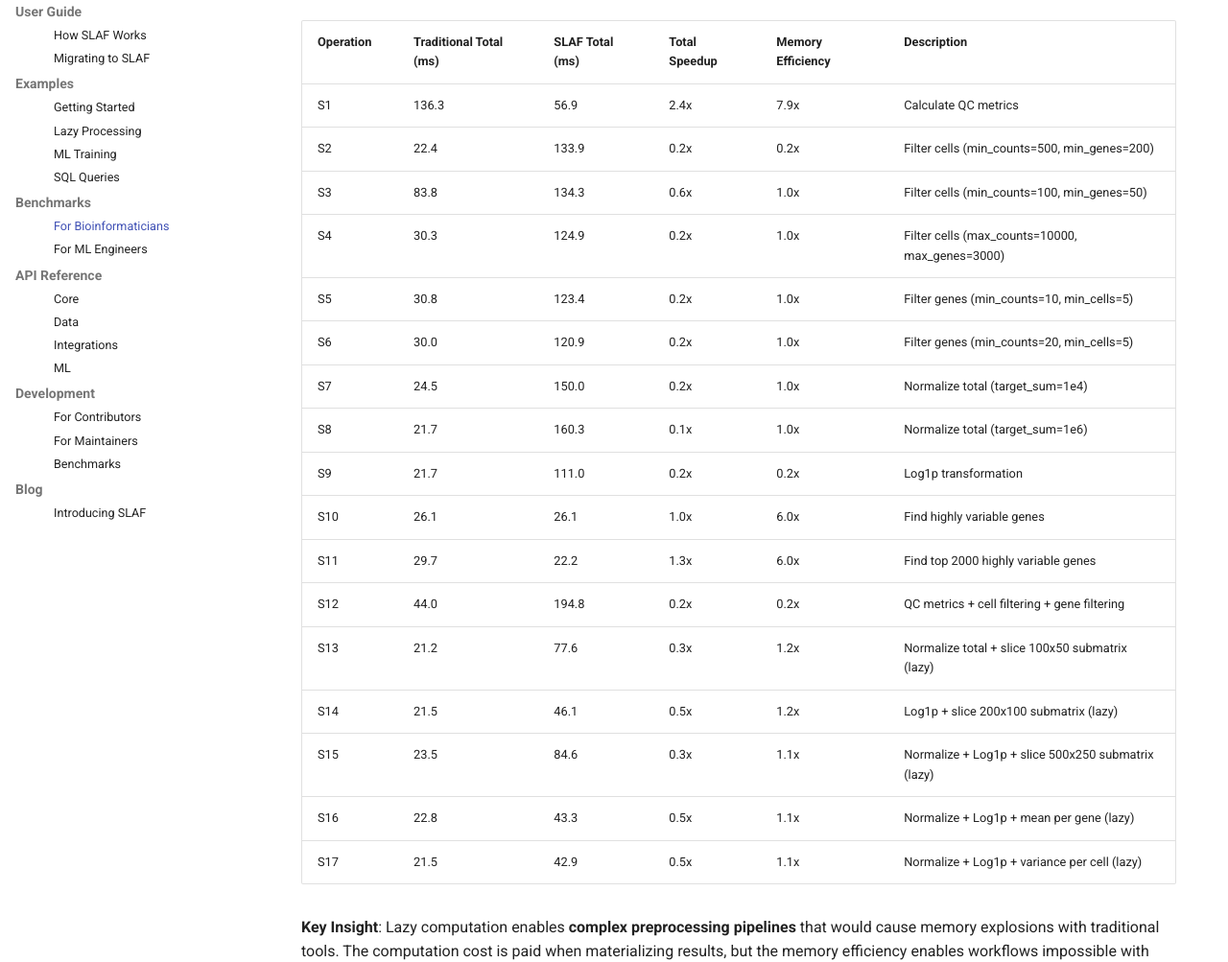
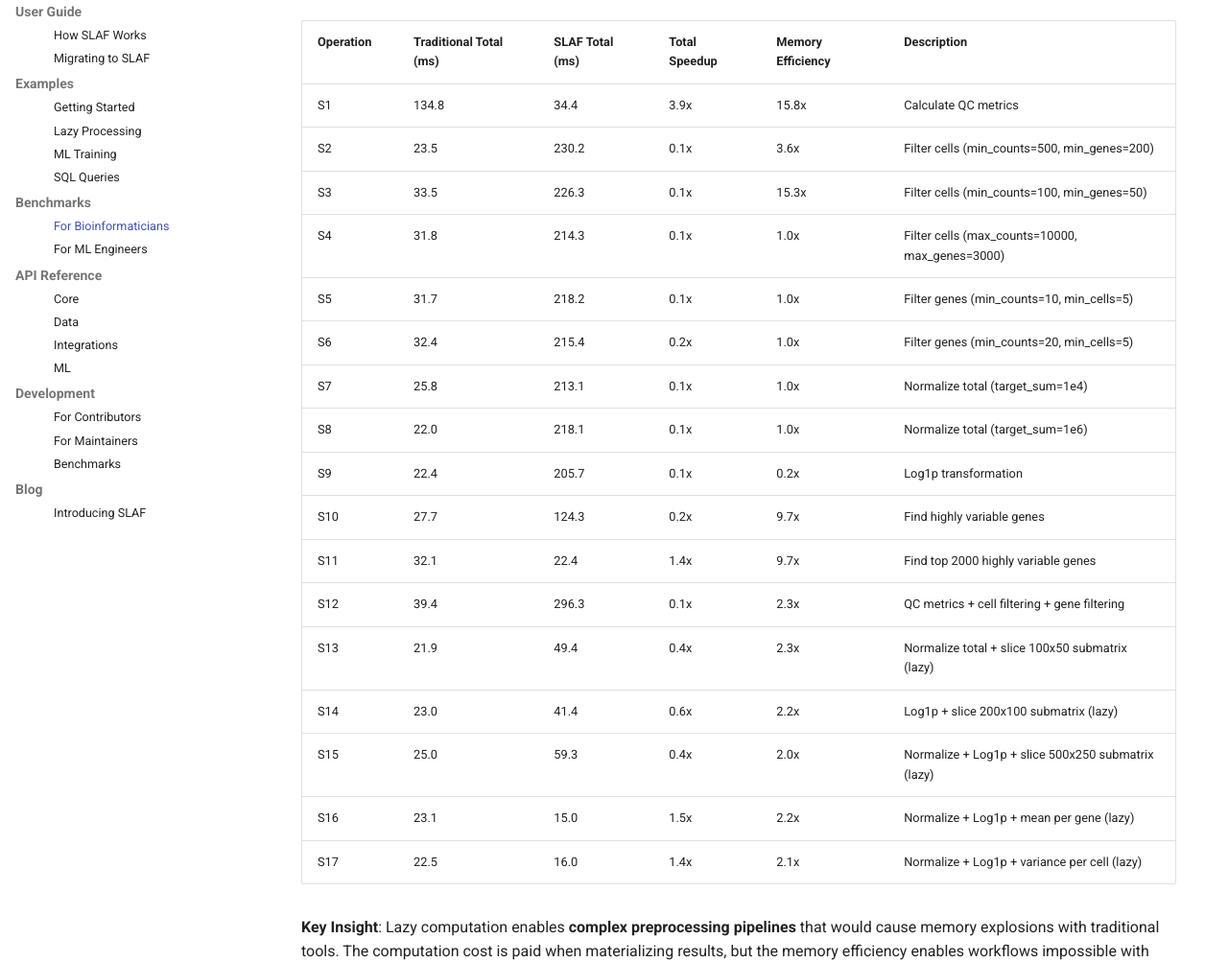
Before and after one commit to slaf-project/slaf, an MkDocs documentation site: the page built from docs/benchmarks/bioinformatics_benchmarks.md, in a window 1280 px wide and 1400 px high, scrolled down 6157 px. Shown: the part 158-1161 px from the top of the window at 96% size. Built offline with MkDocs 1.6.1 and Material for MkDocs 9.7.7, drawn with Linux system fonts in a browser that asks for light colours; comment, search, counter and statistics services are not loaded; some of the changed text lies outside the part shown.

Commit message:
update bioinformatics benchmarks after loading speedups

```diff
--- a/docs/benchmarks/bioinformatics_benchmarks.md
+++ b/docs/benchmarks/bioinformatics_benchmarks.md
@@ -86,16 +86,16 @@ cluster_cells = slaf.filter_cells(leiden=["0", "1", "2"])
 
 | Scenario                | Traditional Total (ms) | SLAF Total (ms) | Total Speedup | Memory Efficiency | Description          |
 | ----------------------- | ---------------------- | --------------- | ------------- | ----------------- | -------------------- |
-| S1       |   39.8 |    8.8 |     4.5x |     4.9x | Cells with >=500 genes |
-| S2       |   22.4 |    8.1 |     2.8x |     4.6x | Cells with <=15% mitochondrial genes |
-| S3       |   18.6 |    8.2 |     2.3x |     4.6x | Cells with low mitochondrial content |
-| S4       |   19.4 |    8.7 |     2.2x |     5.0x | Cells in clusters 0,1,2 |
-| S5       |   18.5 |    9.1 |     2.0x |     5.6x | Cells in largest cluster (0) |
-| S6       |   19.2 |    9.2 |     2.1x |     5.5x | Cells from batch_1 |
-| S7       |   18.7 |    8.5 |     2.2x |     5.8x | Cells in clusters 0,1 from batch_1 |
-| S8       |   18.4 |    8.4 |     2.2x |     6.1x | High-quality cells (>=1000 genes, <=10% mt) |
-| S9       |   19.5 |    9.5 |     2.0x |     5.8x | Cells with 800-2000 total counts |
-| S10       |   19.1 |    9.6 |     2.0x |     4.9x | Cells with 200-1500 genes |
+| S1       |   29.6 |    2.2 |     13.5x |     9.5x | Cells with >=500 genes |
+| S2       |   20.1 |    1.7 |     11.6x |     9.4x | Cells with <=15% mitochondrial genes |
+| S3       |   20.1 |    2.0 |     10.2x |     9.4x | Cells with low mitochondrial content |
+| S4       |   20.8 |    2.4 |     8.8x |     9.7x | Cells in clusters 0,1,2 |
+| S5       |   19.2 |    1.8 |     10.7x |     11.0x | Cells in largest cluster (0) |
+| S6       |   20.1 |    1.9 |     10.9x |     10.8x | Cells from batch_1 |
+| S7       |   20.2 |    2.1 |     9.6x |     11.4x | Cells in clusters 0,1 from batch_1 |
+| S8       |   22.4 |    2.1 |     10.5x |     12.0x | High-quality cells (>=1000 genes, <=10% mt) |
+| S9       |   20.7 |    2.3 |     8.9x |     11.4x | Cells with 800-2000 total counts |
+| S10       |   19.9 |    2.4 |     8.4x |     9.4x | Cells with 200-1500 genes |
 
 
 **Key Insight**: The speedup comes from **faster metadata loading** (SLAF loads only metadata vs h5ad loading everything), while memory efficiency comes from **loading only the data you need**. This is similar to using Polars/DuckDB for structured data queries instead of pandas.
@@ -149,17 +149,17 @@ result = slaf.get_submatrix(
 
 | Scenario                 | Traditional Total (ms) | SLAF Total (ms) | Total Speedup | Memory Efficiency | Description          |
 | ------------------------ | ---------------------- | --------------- | ------------- | ----------------- | -------------------- |
-| S1       |   19.1 |    16.8 |     1.1x |     6.4x | Single cell expression |
-| S2       |   19.1 |    14.7 |     1.3x |     6.2x | Another single cell |
-| S3       |   18.6 |    15.1 |     1.2x |     6.1x | Two cells |
-| S4       |   18.4 |    15.8 |     1.2x |     5.9x | Three cells |
-| S5       |   19.1 |    19.0 |     1.0x |     6.4x | Single gene across all cells |
-| S6       |   18.7 |    21.1 |     0.9x |     6.3x | Another single gene |
-| S7       |   19.0 |    20.5 |     0.9x |     6.1x | Two genes |
-| S8       |   20.5 |    20.6 |     1.0x |     6.1x | Three genes |
-| S9       |   19.0 |    48.6 |     0.4x |     6.0x | 100x50 submatrix |
-| S10       |   18.8 |    48.8 |     0.4x |     3.6x | 500x100 submatrix |
-| S11       |   19.5 |    58.3 |     0.3x |     1.3x | 500x500 submatrix |
+| S1       |   20.1 |    8.9 |     2.3x |     12.9x | Single cell expression |
+| S2       |   21.4 |    8.5 |     2.5x |     12.8x | Another single cell |
+| S3       |   19.3 |    8.5 |     2.3x |     12.6x | Two cells |
+| S4       |   20.9 |    9.5 |     2.2x |     12.4x | Three cells |
+| S5       |   20.4 |    13.4 |     1.5x |     12.9x | Single gene across all cells |
+| S6       |   20.2 |    14.1 |     1.4x |     12.8x | Another single gene |
+| S7       |   20.2 |    14.3 |     1.4x |     12.7x | Two genes |
+| S8       |   21.1 |    14.6 |     1.4x |     12.7x | Three genes |
+| S9       |   18.7 |    42.3 |     0.4x |     12.6x | 100x50 submatrix |
+| S10       |   19.1 |    45.6 |     0.4x |     9.8x | 500x100 submatrix |
+| S11       |   19.1 |    56.3 |     0.3x |     4.9x | 500x500 submatrix |
 
 
 **Key Insight**: The primary advantage is **memory efficiency** - SLAF loads only the slice of interest rather than the entire dataset. Speed benefits depend on slice size vs dataset size. This is similar to Zarr's chunked array access patterns.
@@ -222,23 +222,23 @@ expression = adata.X[cell_ids, gene_ids].compute()  # LazyExpressionMatrix.compu
 
 | Operation                     | Traditional Total (ms) | SLAF Total (ms) | Total Speedup | Memory Efficiency | Description          |
 | ----------------------------- | ---------------------- | --------------- | ------------- | ----------------- | -------------------- |
-| S1       |   136.3 |    56.9 |     2.4x |     7.9x | Calculate QC metrics |
-| S2       |   22.4 |    133.9 |     0.2x |     0.2x | Filter cells (min_counts=500, min_genes=200) |
-| S3       |   83.8 |    134.3 |     0.6x |     1.0x | Filter cells (min_counts=100, min_genes=50) |
-| S4       |   30.3 |    124.9 |     0.2x |     1.0x | Filter cells (max_counts=10000, max_genes=3000) |
-| S5       |   30.8 |    123.4 |     0.2x |     1.0x | Filter genes (min_counts=10, min_cells=5) |
-| S6       |   30.0 |    120.9 |     0.2x |     1.0x | Filter genes (min_counts=20, min_cells=5) |
-| S7       |   24.5 |    150.0 |     0.2x |     1.0x | Normalize total (target_sum=1e4) |
-| S8       |   21.7 |    160.3 |     0.1x |     1.0x | Normalize total (target_sum=1e6) |
-| S9       |   21.7 |    111.0 |     0.2x |     0.2x | Log1p transformation |
-| S10       |   26.1 |    26.1 |     1.0x |     6.0x | Find highly variable genes |
-| S11       |   29.7 |    22.2 |     1.3x |     6.0x | Find top 2000 highly variable genes |
-| S12       |   44.0 |    194.8 |     0.2x |     0.2x | QC metrics + cell filtering + gene filtering |
-| S13       |   21.2 |    77.6 |     0.3x |     1.2x | Normalize total + slice 100x50 submatrix (lazy) |
-| S14       |   21.5 |    46.1 |     0.5x |     1.2x | Log1p + slice 200x100 submatrix (lazy) |
-| S15       |   23.5 |    84.6 |     0.3x |     1.1x | Normalize + Log1p + slice 500x250 submatrix (lazy) |
-| S16       |   22.8 |    43.3 |     0.5x |     1.1x | Normalize + Log1p + mean per gene (lazy) |
-| S17       |   21.5 |    42.9 |     0.5x |     1.1x | Normalize + Log1p + variance per cell (lazy) |
+| S1       |   134.8 |    34.4 |     3.9x |     15.8x | Calculate QC metrics |
+| S2       |   23.5 |    230.2 |     0.1x |     3.6x | Filter cells (min_counts=500, min_genes=200) |
+| S3       |   33.5 |    226.3 |     0.1x |     15.3x | Filter cells (min_counts=100, min_genes=50) |
+| S4       |   31.8 |    214.3 |     0.1x |     1.0x | Filter cells (max_counts=10000, max_genes=3000) |
+| S5       |   31.7 |    218.2 |     0.1x |     1.0x | Filter genes (min_counts=10, min_cells=5) |
+| S6       |   32.4 |    215.4 |     0.2x |     1.0x | Filter genes (min_counts=20, min_cells=5) |
+| S7       |   25.8 |    213.1 |     0.1x |     1.0x | Normalize total (target_sum=1e4) |
+| S8       |   22.0 |    218.1 |     0.1x |     1.0x | Normalize total (target_sum=1e6) |
+| S9       |   22.4 |    205.7 |     0.1x |     0.2x | Log1p transformation |
+| S10       |   27.7 |    124.3 |     0.2x |     9.7x | Find highly variable genes |
+| S11       |   32.1 |    22.4 |     1.4x |     9.7x | Find top 2000 highly variable genes |
+| S12       |   39.4 |    296.3 |     0.1x |     2.3x | QC metrics + cell filtering + gene filtering |
+| S13       |   21.9 |    49.4 |     0.4x |     2.3x | Normalize total + slice 100x50 submatrix (lazy) |
+| S14       |   23.0 |    41.4 |     0.6x |     2.2x | Log1p + slice 200x100 submatrix (lazy) |
+| S15       |   25.0 |    59.3 |     0.4x |     2.0x | Normalize + Log1p + slice 500x250 submatrix (lazy) |
+| S16       |   23.1 |    15.0 |     1.5x |     2.2x | Normalize + Log1p + mean per gene (lazy) |
+| S17       |   22.5 |    16.0 |     1.4x |     2.1x | Normalize + Log1p + variance per cell (lazy) |
 
 
 **Key Insight**: Lazy computation enables **complex preprocessing pipelines** that would cause memory explosions with traditional tools. The computation cost is paid when materializing results, but the memory efficiency enables workflows impossible with eager processing. This is similar to Dask's delayed computation patterns.
```
